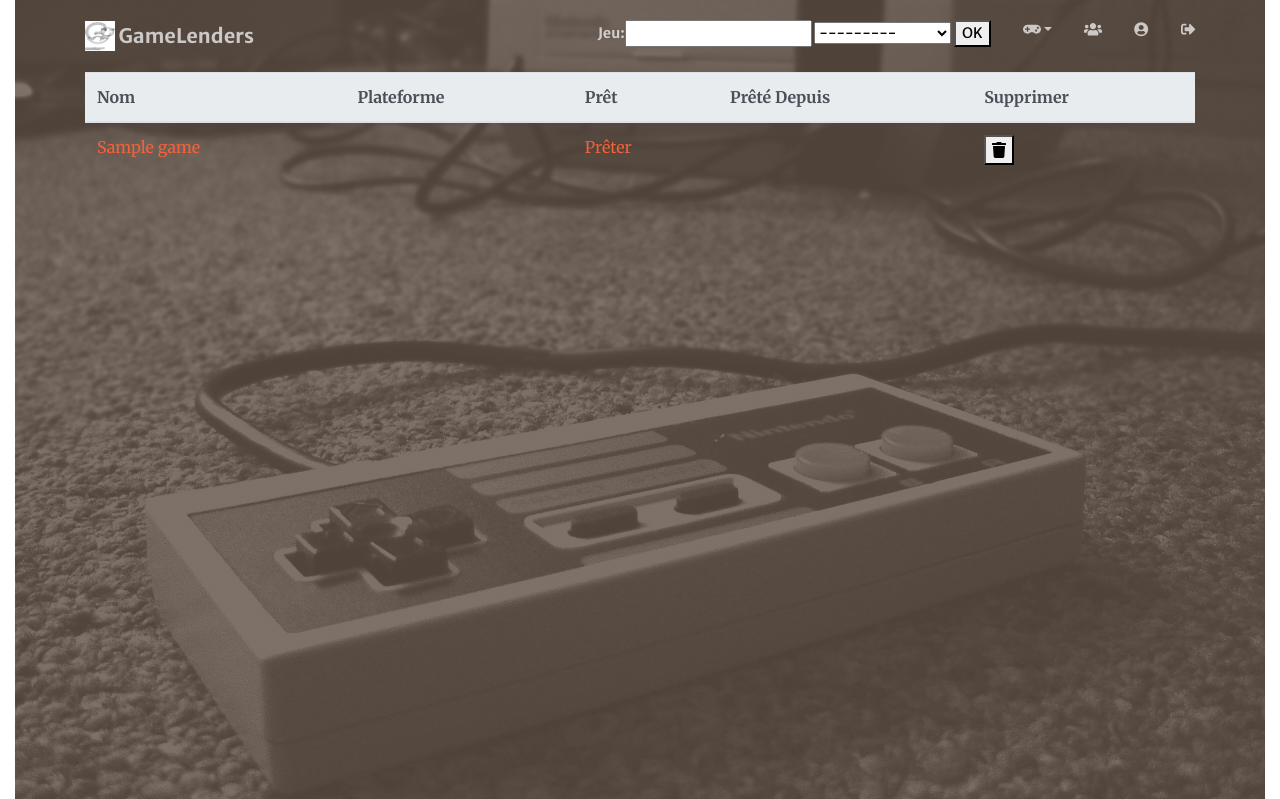
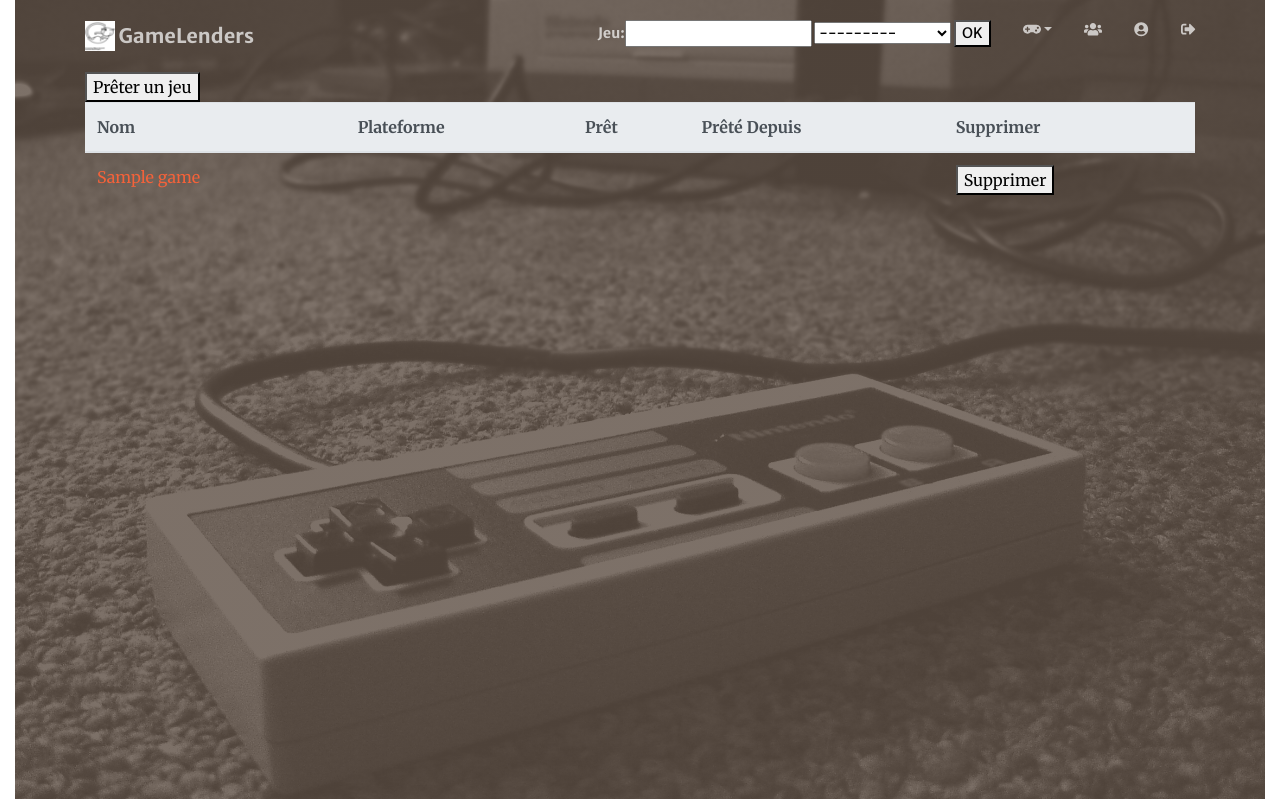
Before and after one commit to Kaik-a/OCR-Projet13, a Django app: page /library/games in a window 1280 px wide. Shown: the top 799 px of the page. Run offline with Django 3.2, Linux system fonts and the light colour scheme; a user stored in the database is signed in; tables that the repository leaves empty hold one stand-in row (values such as "Sample post"); some libraries are stand-ins or nearby versions.

Commit message:
Changed how to lend game

```diff
--- a/library/templates/game_view.html
+++ b/library/templates/game_view.html
@@ -5,6 +5,9 @@
 {% block title %}Vos jeux{% endblock title %}
 
 {% block masthead %}
+    <div>
+         <button data-toggle="modal" data-target="#lendModal">Prêter un jeu</button>
+    </div>
 <table class="table">
     <tr>
         <thead class="thead-light">
@@ -32,13 +35,10 @@
                 <td>{{ lended_game.lended_date }}</td>
                     {% endwith %}
                 {% else %}
-                        <div>
-                             <a href="" data-toggle="modal" data-target="#lendModal">Prêter</a>
-                        </div>
                 </td>
                     <td></td>
                 {% endif %}
-                <td><a href="{% url "library:delete-from-library" owned_game.game.id%}"><button><i class="fas fa-trash"></i></button></a></td>
+                <td><a href="{% url "library:delete-from-library" owned_game.game.id%}"><button>Supprimer</button></a></td>
             </tr>
             {% endfor %}
         </tbody>
```
